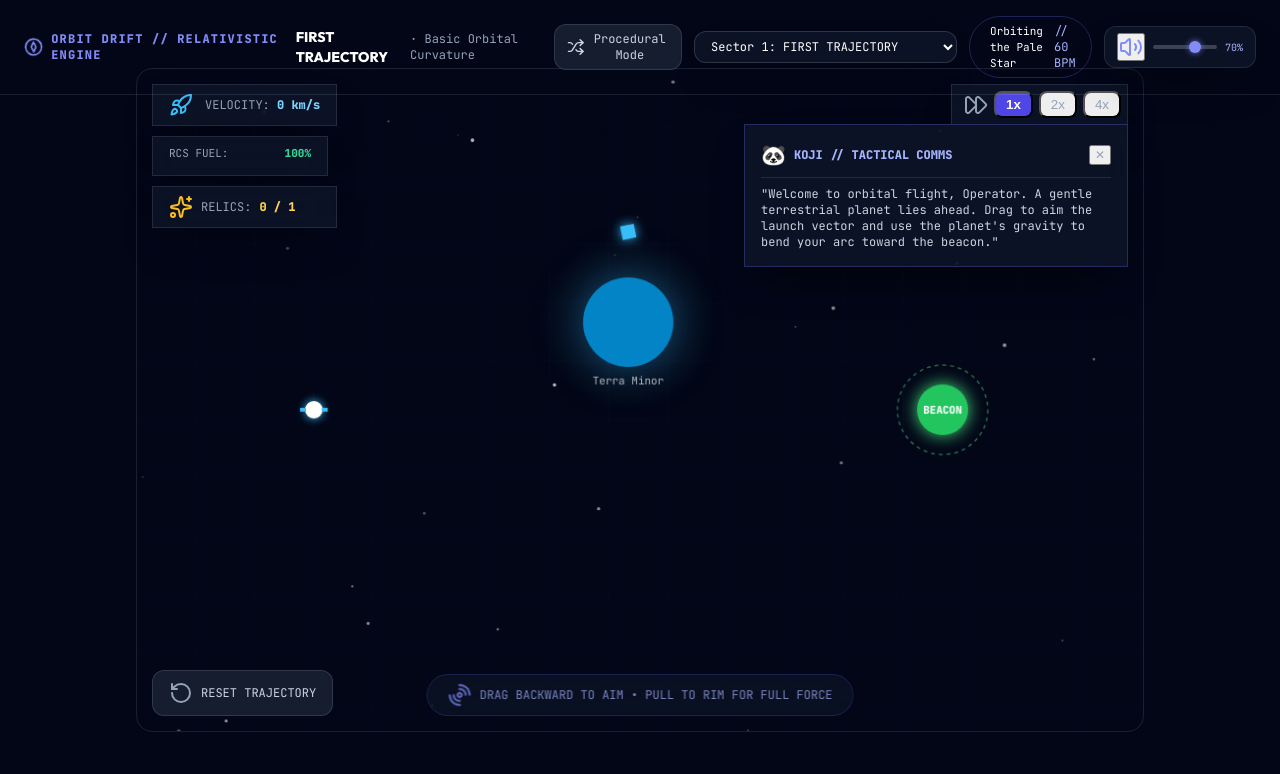
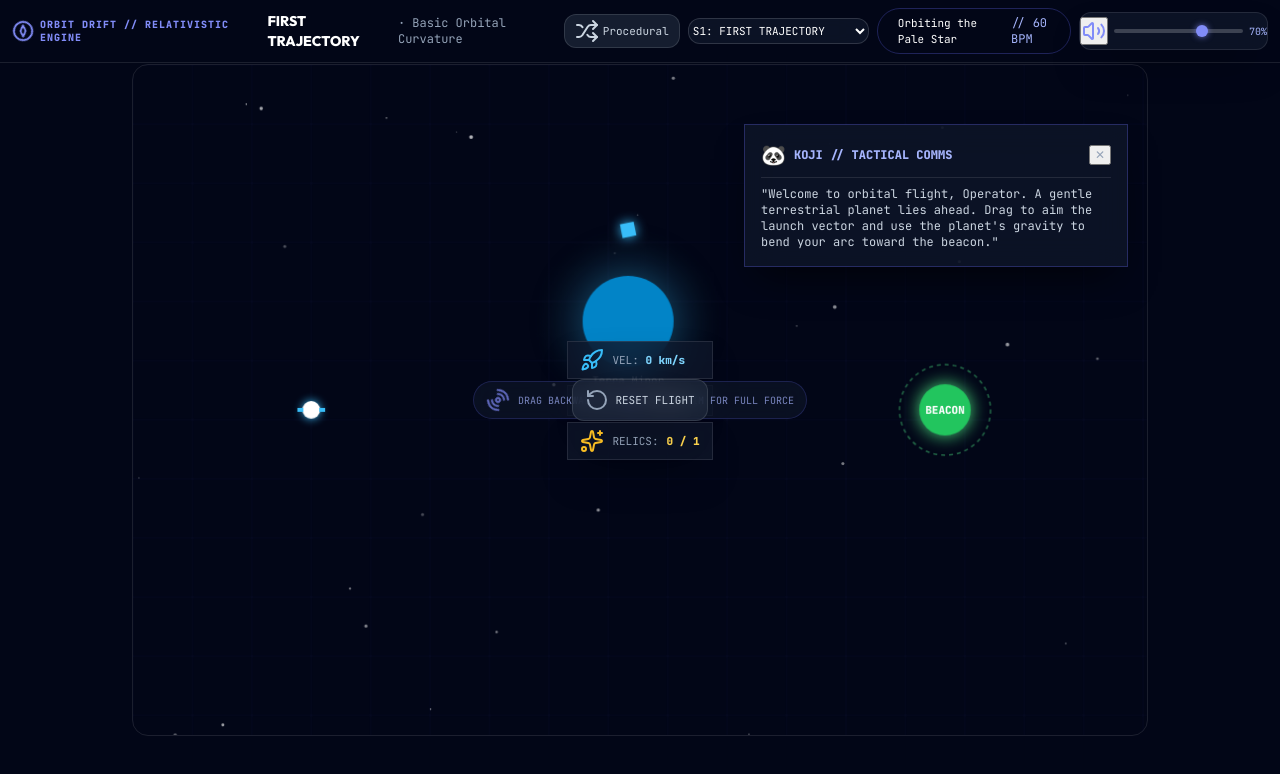
Before and after one commit to AnuraagGRao/orbital-gravity, a React (Vite) app: page / in a window 1280 px wide. Shown: the top 774 px of the page. Built offline with nearby package versions, Linux system fonts and the light colour scheme; the HTML template or start-up script is replaced by a standard one.

Commit message:
feat(mobile): add responsive HUD, touch slingshot aim gesture prevention, and larger touch grab radius

```diff
--- a/src/App.tsx
+++ b/src/App.tsx
@@ -141,13 +141,15 @@ export default function App() {
   const fuelPercent = Math.round((fuel / maxFuel) * 100);
 
   return (
-    <div className="relative w-screen h-screen overflow-hidden bg-slate-950 font-sans select-none flex flex-col items-center justify-center">
+    <div className="relative w-screen h-screen overflow-hidden bg-slate-950 font-sans select-none flex flex-col items-center justify-center touch-none">
       {/* ── Top Navigation & Mission Header ──────────────────────────────────── */}
-      <header className="absolute top-0 left-0 right-0 z-30 flex items-center justify-between px-6 py-4 bg-slate-950/80 backdrop-blur-md border-b border-white/10">
-        <div className="flex items-center gap-4">
-          <div className="flex items-center gap-2 text-indigo-400">
-            <Compass className="w-5 h-5 animate-spin [animation-duration:12s]" />
-            <span className="font-mono text-xs font-bold tracking-widest uppercase">ORBIT DRIFT // RELATIVISTIC ENGINE</span>
+      <header className="absolute top-0 left-0 right-0 z-30 flex items-center justify-between px-3 py-2 sm:px-6 sm:py-4 bg-slate-950/80 backdrop-blur-md border-b border-white/10">
+        <div className="flex items-center gap-2 sm:gap-4">
+          <div className="flex items-center gap-1.5 sm:gap-2 text-indigo-400">
+            <Compass className="w-4 h-4 sm:w-5 sm:h-5 animate-spin [animation-duration:12s]" />
+            <span className="font-mono text-[10px] sm:text-xs font-bold tracking-widest uppercase">
+              ORBIT DRIFT <span className="hidden sm:inline">// RELATIVISTIC ENGINE</span>
+            </span>
           </div>
 
           <div className="hidden md:flex items-center gap-2">
@@ -157,17 +159,17 @@ export default function App() {
         </div>
 
         {/* Level & Mode Selectors */}
-        <div className="flex items-center gap-3">
+        <div className="flex items-center gap-2 sm:gap-3">
           <button
             onClick={handleProceduralToggle}
-            className={`px-3 py-1.5 rounded-xl text-xs font-mono flex items-center gap-1.5 transition-all ${
+            className={`px-2.5 py-1 sm:px-3 sm:py-1.5 rounded-xl text-[11px] sm:text-xs font-mono flex items-center gap-1 sm:gap-1.5 transition-all ${
               isProcedural
                 ? "bg-indigo-600 text-white shadow-lg shadow-indigo-500/30 font-bold"
                 : "glass-btn text-slate-300 hover:text-white"
             }`}
           >
-            <Shuffle className="w-3.5 h-3.5" />
-            <span>{isProcedural ? `Seed #${procSeed}` : "Procedural Mode"}</span>
+            <Shuffle className="w-3 h-3 sm:w-3.5 sm:h-3.5" />
+            <span>{isProcedural ? `#${procSeed}` : "Procedural"}</span>
           </button>
 
           {!isProcedural && (
@@ -178,11 +180,11 @@ export default function App() {
                 setLevelIndex(idx);
                 loadLevel(CAMPAIGN_LEVELS[idx]);
               }}
-              className="glass-panel px-3 py-1.5 text-xs font-mono text-white bg-slate-900 border border-white/15 rounded-xl outline-none cursor-pointer"
+              className="glass-panel px-2 py-1 sm:px-3 sm:py-1.5 text-[11px] sm:text-xs font-mono text-white bg-slate-900 border border-white/15 rounded-xl outline-none cursor-pointer max-w-[120px] sm:max-w-none truncate"
             >
               {CAMPAIGN_LEVELS.map((lvl, idx) => (
                 <option key={lvl.id} value={idx}>
-                  Sector {lvl.sector}: {lvl.title}
+                  S{lvl.sector}: {lvl.title}
                 </option>
               ))}
             </select>
@@ -202,13 +204,13 @@ export default function App() {
           )}
 
           {/* Volume Slider & Mute Control */}
-          <div className="glass-panel px-3 py-1.5 flex items-center gap-2 rounded-xl">
+          <div className="glass-panel px-2 py-1 sm:px-3 sm:py-1.5 flex items-center gap-1.5 sm:gap-2 rounded-xl">
             <button
               onClick={toggleSound}
               className="text-slate-300 hover:text-white transition-all cursor-pointer flex items-center justify-center"
               title={isMuted ? "Unmute Audio" : "Mute Audio"}
             >
-              {isMuted || volume === 0 ? <VolumeX className="w-4 h-4 text-rose-400" /> : <Volume2 className="w-4 h-4 text-indigo-400" />}
+              {isMuted || volume === 0 ? <VolumeX className="w-3.5 h-3.5 sm:w-4 sm:h-4 text-rose-400" /> : <Volume2 className="w-3.5 h-3.5 sm:w-4 sm:h-4 text-indigo-400" />}
             </button>
             <input
               type="range"
@@ -217,10 +219,10 @@ export default function App() {
               step="0.05"
               value={isMuted ? 0 : volume}
               onChange={(e) => handleVolumeChange(parseFloat(e.target.value))}
-              className="volume-slider w-16 sm:w-20"
+              className="volume-slider w-12 sm:w-20"
               title={`Master Volume: ${Math.round((isMuted ? 0 : volume) * 100)}%`}
             />
-            <span className="text-[10px] font-mono text-indigo-300 w-7 text-right">
+            <span className="text-[10px] font-mono text-indigo-300 w-6 sm:w-7 text-right hidden xs:inline">
               {isMuted ? "0%" : `${Math.round(volume * 100)}%`}
             </span>
           </div>
@@ -228,26 +230,26 @@ export default function App() {
       </header>
 
       {/* ── Main Canvas Stage ─────────────────────────────────────────────────── */}
-      <div className="relative w-full max-w-[1024px] aspect-[1024/680] flex items-center justify-center p-2">
+      <div className="relative w-full max-w-[1024px] aspect-[1024/680] flex items-center justify-center p-1 sm:p-2 touch-none">
         <canvas
           ref={canvasRef}
-          className="w-full h-full rounded-2xl border border-white/10 shadow-[0_0_60px_rgba(15,23,42,0.8)] cursor-crosshair"
+          className="w-full h-full rounded-2xl border border-white/10 shadow-[0_0_60px_rgba(15,23,42,0.8)] cursor-crosshair touch-none"
         />
 
         {/* ── Real-Time HUD Overlay ───────────────────────────────────────────── */}
-        <div className="absolute top-6 left-6 pointer-events-none flex flex-col gap-2.5">
+        <div className="absolute top-3 left-3 sm:top-6 sm:left-6 pointer-events-none flex flex-col gap-1.5 sm:gap-2.5 scale-90 sm:scale-100 origin-top-left">
           {/* Velocity & Status */}
-          <div className="glass-panel px-4 py-2 flex items-center gap-3 text-xs font-mono text-white backdrop-blur-md">
-            <Rocket className="w-4 h-4 text-sky-400" />
+          <div className="glass-panel px-3 py-1.5 sm:px-4 sm:py-2 flex items-center gap-2 sm:gap-3 text-[11px] sm:text-xs font-mono text-white backdrop-blur-md">
+            <Rocket className="w-3.5 h-3.5 sm:w-4 sm:h-4 text-sky-400" />
             <div>
-              <span className="text-slate-400">VELOCITY: </span>
+              <span className="text-slate-400">VEL: </span>
               <span className="font-extrabold text-sky-300">{speedKmh.toLocaleString()} km/s</span>
             </div>
           </div>
 
           {/* RCS Fuel Gauge */}
-          <div className="glass-panel px-4 py-2 flex flex-col gap-1.5 text-xs font-mono text-white backdrop-blur-md w-44">
-            <div className="flex justify-between items-center text-[11px]">
+          <div className="glass-panel px-3 py-1.5 sm:px-4 sm:py-2 flex flex-col gap-1 sm:gap-1.5 text-[11px] sm:text-xs font-mono text-white backdrop-blur-md w-36 sm:w-44">
+            <div className="flex justify-between items-center text-[10px] sm:text-[11px]">
               <span className="text-slate-400">RCS FUEL:</span>
               <span className={`font-bold ${fuelPercent > 30 ? "text-emerald-400" : "text-amber-400"}`}>
                 {fuelPercent}%
@@ -264,8 +266,8 @@ export default function App() {
           </div>
 
           {/* Relics Recovered */}
-          <div className="glass-panel px-4 py-2 flex items-center gap-2 text-xs font-mono text-white backdrop-blur-md">
-            <Sparkles className="w-4 h-4 text-amber-400" />
+          <div className="glass-panel px-3 py-1.5 sm:px-4 sm:py-2 flex items-center gap-2 text-[11px] sm:text-xs font-mono text-white backdrop-blur-md">
+            <Sparkles className="w-3.5 h-3.5 sm:w-4 sm:h-4 text-amber-400" />
             <span className="text-slate-400">RELICS: </span>
             <span className="font-bold text-amber-300">
               {relicsCount} / {totalRelics}
@@ -274,13 +276,13 @@ export default function App() {
         </div>
 
         {/* Time Warp Selector (Top-Right of Canvas) */}
-        <div className="absolute top-6 right-6 flex items-center gap-1.5 glass-panel p-1.5 text-xs font-mono">
-          <FastForward className="w-3.5 h-3.5 text-slate-400 ml-1.5" />
+        <div className="absolute top-3 right-3 sm:top-6 sm:right-6 flex items-center gap-1 sm:gap-1.5 glass-panel p-1 sm:p-1.5 text-[11px] sm:text-xs font-mono scale-90 sm:scale-100 origin-top-right">
+          <FastForward className="w-3 h-3 sm:w-3.5 sm:h-3.5 text-slate-400 ml-1 sm:ml-1.5" />
           {[1, 2, 4].map((warp) => (
             <button
               key={warp}
               onClick={() => handleTimeWarp(warp)}
-              className={`px-2.5 py-1 rounded-lg transition-all ${
+              className={`px-2 py-0.5 sm:px-2.5 sm:py-1 rounded-lg transition-all ${
                 timeWarp === warp
                   ? "bg-indigo-600 text-white font-bold"
                   : "text-slate-400 hover:text-white"
@@ -293,38 +295,38 @@ export default function App() {
 
         {/* Slingshot Guidance Prompt */}
         {probeState === "docked" && (
-          <div className="absolute bottom-6 left-1/2 -translate-x-1/2 glass-pill px-5 py-2 text-xs font-mono text-indigo-300 border border-indigo-500/30 flex items-center gap-2 shadow-lg animate-pulse">
-            <Radio className="w-4 h-4 text-indigo-400 animate-spin" />
-            <span>DRAG BACKWARD TO AIM • PULL TO RIM FOR FULL FORCE</span>
+          <div className="absolute bottom-16 sm:bottom-6 left-1/2 -translate-x-1/2 glass-pill px-3 py-1.5 sm:px-5 sm:py-2 text-[10px] sm:text-xs font-mono text-indigo-300 border border-indigo-500/30 flex items-center gap-2 shadow-lg animate-pulse whitespace-nowrap">
+            <Radio className="w-3.5 h-3.5 sm:w-4 sm:h-4 text-indigo-400 animate-spin" />
+            <span>DRAG BACKWARD TO AIM • PULL RIM FOR FULL FORCE</span>
           </div>
         )}
 
         {/* In-Flight RCS Touch Thrusters (Mobile / Mouse Friendly) */}
         {probeState === "flying" && (
-          <div className="absolute bottom-6 right-6 flex flex-col items-center gap-1 glass-panel p-2">
-            <div className="text-[10px] font-mono text-slate-400 mb-1">RCS THRUSTERS (WASD)</div>
+          <div className="absolute bottom-3 right-3 sm:bottom-6 sm:right-6 flex flex-col items-center gap-1 glass-panel p-1.5 sm:p-2 scale-90 sm:scale-100 origin-bottom-right">
+            <div className="text-[9px] sm:text-[10px] font-mono text-slate-400 mb-0.5">RCS (WASD)</div>
             <button
               onClick={() => engineRef.current?.applyRcsImpulse("up")}
-              className="glass-btn px-3 py-1 rounded text-xs font-mono text-white"
+              className="glass-btn px-3 py-1.5 rounded text-xs font-mono text-white active:bg-indigo-600"
             >
               ▲
             </button>
             <div className="flex gap-1">
               <button
                 onClick={() => engineRef.current?.applyRcsImpulse("left")}
-                className="glass-btn px-3 py-1 rounded text-xs font-mono text-white"
+                className="glass-btn px-3 py-1.5 rounded text-xs font-mono text-white active:bg-indigo-600"
               >
                 ◀
               </button>
               <button
                 onClick={() => engineRef.current?.applyRcsImpulse("down")}
-                className="glass-btn px-3 py-1 rounded text-xs font-mono text-white"
+                className="glass-btn px-3 py-1.5 rounded text-xs font-mono text-white active:bg-indigo-600"
               >
                 ▼
               </button>
               <button
                 onClick={() => engineRef.current?.applyRcsImpulse("right")}
-                className="glass-btn px-3 py-1 rounded text-xs font-mono text-white"
+                className="glass-btn px-3 py-1.5 rounded text-xs font-mono text-white active:bg-indigo-600"
               >
                 ▶
               </button>
@@ -333,13 +335,13 @@ export default function App() {
         )}
 
         {/* Reset Flight Button */}
-        <div className="absolute bottom-6 left-6">
+        <div className="absolute bottom-3 left-3 sm:bottom-6 sm:left-6 scale-90 sm:scale-100 origin-bottom-left">
           <button
             onClick={handleResetFlight}
-            className="glass-btn px-4 py-2.5 rounded-xl text-xs font-mono text-slate-300 hover:text-white flex items-center gap-2"
+            className="glass-btn px-3 py-2 sm:px-4 sm:py-2.5 rounded-xl text-[11px] sm:text-xs font-mono text-slate-300 hover:text-white flex items-center gap-1.5 sm:gap-2 cursor-pointer active:scale-95"
           >
-            <RotateCcw className="w-4 h-4 text-slate-400" />
-            <span>RESET TRAJECTORY</span>
+            <RotateCcw className="w-3.5 h-3.5 sm:w-4 sm:h-4 text-slate-400" />
+            <span>RESET FLIGHT</span>
           </button>
         </div>
 
```
Also changed, not shown: src/game/engine.ts (+31 -6 lines).
